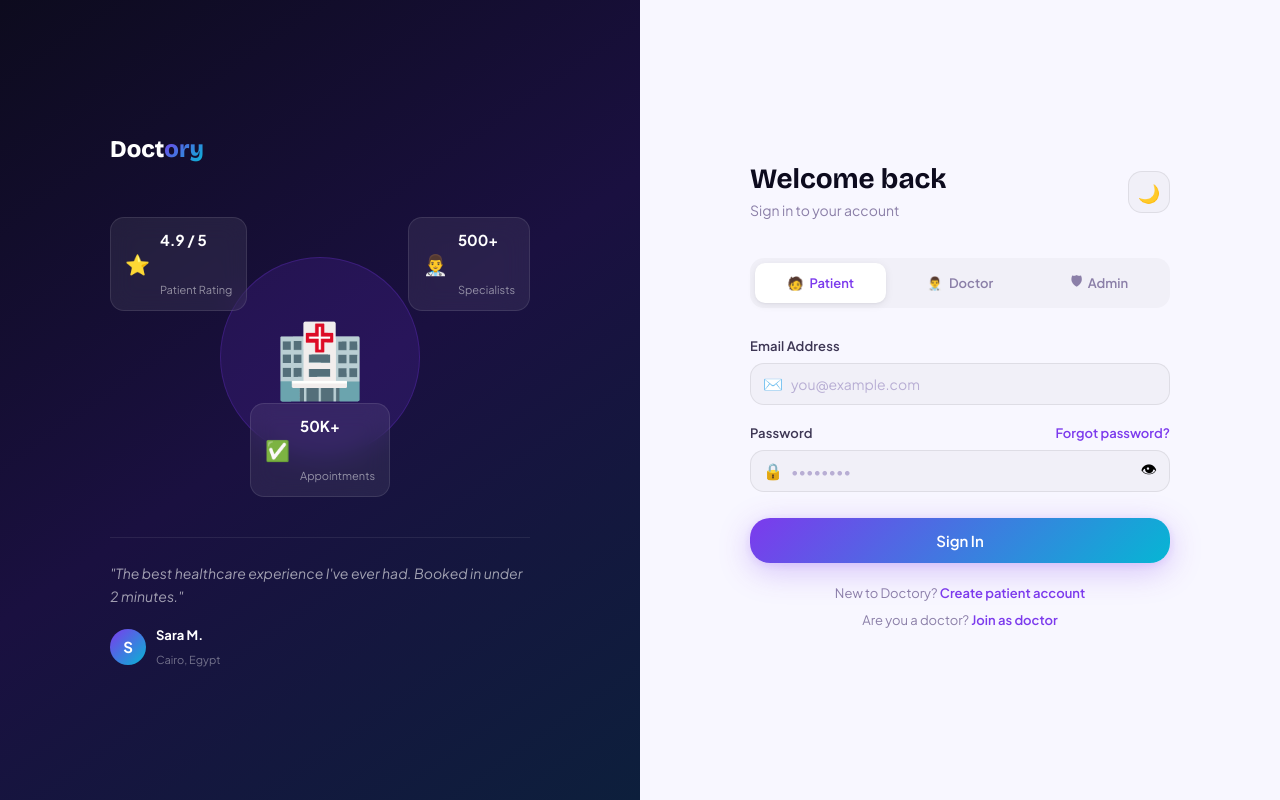
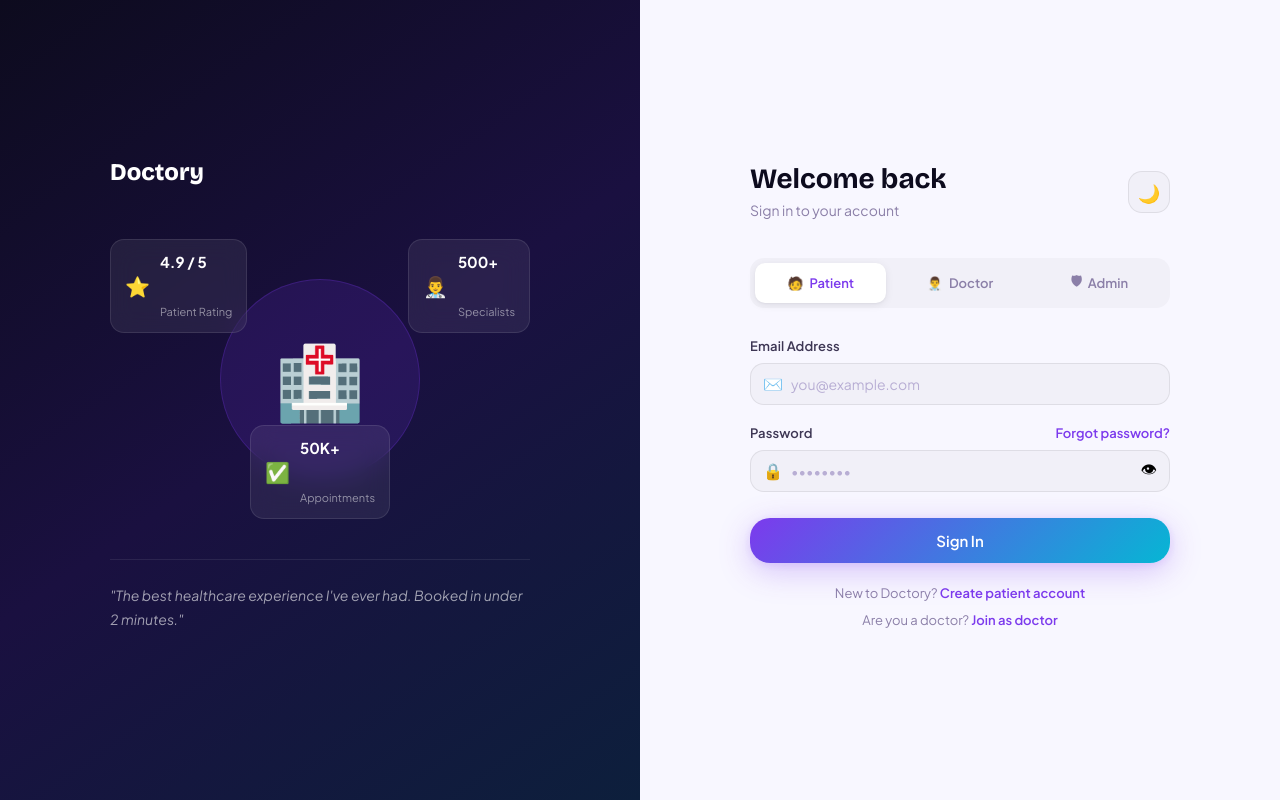
Before and after one commit to MostafaAkram20/Doctory-Frontend, an Angular app: page /login in a window 1280 px wide. Built offline with nearby package versions, Linux system fonts and the light colour scheme.

Commit message:
add some features, fix some bugs

```diff
--- a/src/app/features/auth/landing/landing.component.ts
+++ b/src/app/features/auth/landing/landing.component.ts
@@ -13,7 +13,7 @@
   <!-- NAV -->
   <nav class="pub-nav">
     <div class="container" style="display:flex;align-items:center;gap:40px;height:100%">
-      <div class="nav-logo">Doct<span>ory</span></div>
+      <div class="nav-logo">Doctory</div>
       <div class="nav-links">
         <a routerLink="/" class="active">Home</a>
         <a routerLink="/doctors">Find Doctors</a>
@@ -116,7 +116,7 @@
         <h2 style="font-size:clamp(28px,4vw,42px);margin-bottom:12px">Browse by <span class="text-gradient">Specialty</span></h2>
         <p style="color:var(--text-muted);font-size:16px">Find the right specialist for your health needs</p>
       </div>
-      <div style="display:grid;grid-template-columns:repeat(auto-fill,minmax(160px,1fr));gap:14px">
+      <div style="display:grid;grid-template-columns:repeat(auto-fill,minmax(160px,1fr));gap:50px">
         <a *ngFor="let s of specialties; let i = index"
            [routerLink]="'/doctors'" [queryParams]="{specialty:s.name}"
            class="spec-card card card-hover"
@@ -232,7 +232,8 @@
       <div class="footer-bottom">
         <span>© 2025 Doctory — NTI Final Project</span>
         <div style="display:flex;gap:16px">
-          <span style="color:rgba(255,255,255,.3)">Built with ❤️ in Egypt</span>
+
+          <span style="color:rgba(255,255,255,.3)"><a href="https://github.com/MostafaAkram20/"> Github Repository</a></span>
         </div>
       </div>
     </div>
--- a/src/app/features/auth/login/login.component.ts
+++ b/src/app/features/auth/login/login.component.ts
@@ -15,7 +15,7 @@
     <!-- Left Panel -->
     <div class="auth-panel">
       <div class="auth-panel-inner">
-        <a routerLink="/" class="auth-logo">Doct<span>ory</span></a>
+        <a routerLink="/" class="auth-logo">Doctory</a>
         <div class="auth-visual-area">
           <div class="av-blob">🏥</div>
           <div class="av-stat av-stat-1">
@@ -33,7 +33,7 @@
         </div>
         <div class="auth-panel-quote">
           <p>"The best healthcare experience I've ever had. Booked in under 2 minutes."</p>
-          <div class="quote-author"><div class="qa-avatar">S</div><div><strong>Sara M.</strong><span>Cairo, Egypt</span></div></div>
+          <!-- <div class="quote-author"><div class="qa-avatar">S</div><div><strong></strong><span>Cairo, Egypt</span></div></div> -->
         </div>
       </div>
     </div>
--- a/src/app/shared/components/sidebar/sidebar.component.ts
+++ b/src/app/shared/components/sidebar/sidebar.component.ts
@@ -13,7 +13,7 @@
   template: `
     <aside class="sidebar">
       <div class="sb-logo">
-        <span style="background:var(--brand-gradient);-webkit-background-clip:text;-webkit-text-fill-color:transparent;background-clip:text">Doct</span>ory
+        <span style="background:var(--brand-gradient);-webkit-background-clip:text;-webkit-text-fill-color:transparent;background-clip:text">Doctory</span>
         <small>{{ roleLabel }}</small>
       </div>
 
@@ -42,7 +42,7 @@
             <strong>{{ userName }}</strong>
             <span>{{ auth.getRole() }}</span>
           </div>
-          <button style="border:none;background:none;cursor:pointer;font-size:18px;color:var(--text-muted)" title="Logout" (click)="auth.logout()">🚪</button>
+          <button style="border:none;background:none;cursor:pointer;font-size:18px;color:var(--text-muted)" title="Logout" (click)="auth.logout()">➜] Logout</button>
         </div>
       </div>
     </aside>
```
